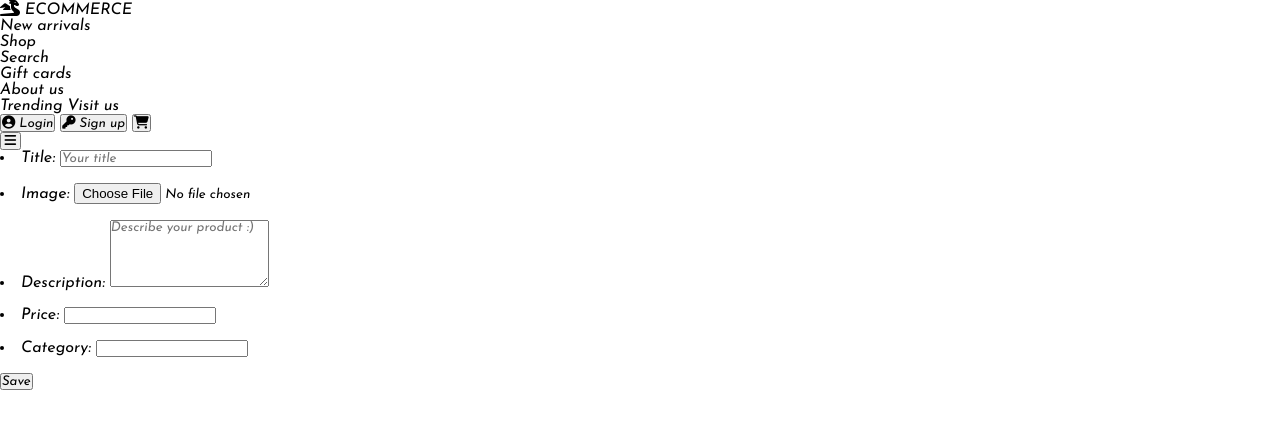
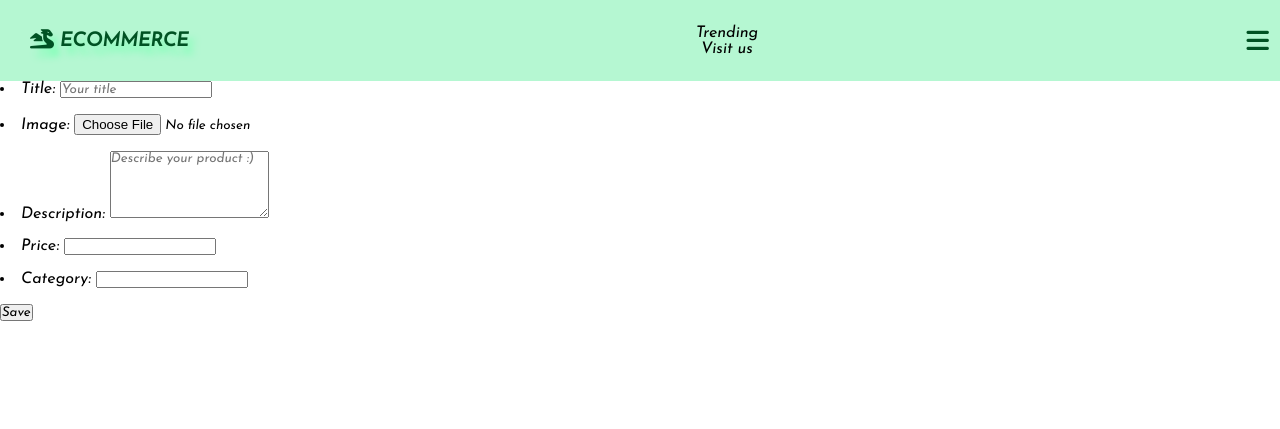
Before and after one commit to Lobo-Brothers/e-commerce_project, a Django app: page /sell/ in a window 1280 px wide. Shown: the top 429 px of the page. Run offline with Django 3.2, Linux system fonts and the light colour scheme; some libraries are stand-ins or nearby versions.

Commit message:
updated navbar, burguer menu now running, added functions at script.js

```diff
--- a/static/navbar/css/style.css
+++ b/static/navbar/css/style.css
@@ -3,6 +3,8 @@
 /***       root       ***/
 :root {
   --primary: #b5f7d2;
+  --shadow: #80ffb7;
+  --secondary: #005223;
   --highlight: #16d066;
   --transition: all 0.5 ease-in-out;
 }
@@ -31,4 +33,118 @@ button {
 }
 
 /***       navbar style       ***/
+.container {
+  width: 100%;
+  margin: 0 auto;
+}
+
+.center {
+  display: -webkit-box;
+  display: -ms-flexbox;
+  display: flex;
+  -webkit-box-pack: center;
+      -ms-flex-pack: center;
+          justify-content: center;
+  -webkit-box-align: center;
+      -ms-flex-align: center;
+          align-items: center;
+}
+
+.header {
+  display: -webkit-box;
+  display: -ms-flexbox;
+  display: flex;
+  -webkit-box-pack: stretch;
+      -ms-flex-pack: stretch;
+          justify-content: stretch;
+}
+
+.navbar {
+  display: -webkit-box;
+  display: -ms-flexbox;
+  display: flex;
+  background: var(--primary);
+  -webkit-box-pack: justify;
+      -ms-flex-pack: justify;
+          justify-content: space-between;
+  -webkit-box-align: center;
+      -ms-flex-align: center;
+          align-items: center;
+  -ms-flex-wrap: wrap;
+      flex-wrap: wrap;
+}
+
+.navbar-logo {
+  padding: 30px;
+  font-size: 1.2rem;
+  font-weight: 800;
+  color: var(--secondary);
+}
+
+.navbar-logo:hover {
+  text-shadow: 6px 8px 7px var(--shadow);
+}
+
+.nav-btns {
+  display: none;
+}
+
+.navbar-nav {
+  margin-top: 7rem !important;
+  width: 90vw;
+  margin: 0 auto;
+}
+
+/***       navbar collapse style       ***/
+.navbar-toggler {
+  z-index: 1000;
+  padding: 0.2rem 0.4rem;
+  font-size: 1.6rem;
+  border: none;
+  background: none;
+  color: var(--secondary);
+  -webkit-transition: var(--transition);
+  transition: var(--transition);
+}
+
+.navbar-collapse {
+  z-index: 999;
+  position: absolute;
+  top: 0;
+  right: 0;
+  background: var(--primary);
+  height: 70%;
+  width: 0;
+  overflow: hidden;
+  -webkit-transition: var(--transition);
+  transition: var(--transition);
+}
+
+.nav-item {
+  margin: 0.7rem 0;
+  padding: 1rem 0;
+  text-align: center;
+}
+
+.nav-link {
+  color: var(--secondary);
+  text-transform: uppercase;
+  font-size: 1.3rem;
+}
+
+.nav-link .span-about {
+  color: #000;
+}
+
+.nav-link:hover {
+  text-shadow: 0 0 4px var(--highlight);
+}
+
+.nav-link .span-about:hover {
+  text-shadow: 6px 8px 7px var(--shadow);
+}
+
+.showNav {
+  width: 100%;
+}
 /*# sourceMappingURL=style.css.map */
--- a/static/navbar/css/style.scss
+++ b/static/navbar/css/style.scss
@@ -5,6 +5,8 @@
 /***       root       ***/
 :root{
     --primary: #b5f7d2;
+    --shadow: #80ffb7;
+    --secondary: #005223;
     --highlight: #16d066;
     --transition: all 0.5 ease-in-out;
 }
@@ -17,10 +19,12 @@
     box-sizing: border-box;
     font-family: 'Josefin Sans', sans-serif;
 }
+
 a {
     color: #000;
     text-decoration: none;
 }
+
 ul li {
     list-style-type: none;
 }
@@ -31,3 +35,97 @@ button {
 }
 
 /***       navbar style       ***/
+.container {
+    width: 100%;
+    margin: 0 auto;
+}
+
+.center{
+    display: flex;
+    justify-content: center;
+    align-items: center;
+}
+
+.header{
+    display: flex;
+    justify-content: stretch;
+}
+
+.navbar{
+    display: flex;
+    background: var(--primary);
+    justify-content: space-between;
+    align-items: center;
+    flex-wrap: wrap;
+}
+
+.navbar-logo{
+    padding: 30px;
+    font-size: 1.2rem;
+    font-weight: 800;
+    color: var(--secondary);
+}
+
+.navbar-logo:hover{
+    text-shadow: 6px 8px 7px var(--shadow);
+}
+
+.nav-btns{
+    display: none;
+}
+
+.navbar-nav {
+    margin-top: 7rem !important;
+    width: 90vw;
+    margin: 0 auto;
+}
+
+/***       navbar collapse style       ***/
+.navbar-toggler {
+    z-index: 1000;
+    padding: 0.2rem 0.4rem;
+    font-size: 1.6rem;
+    border: none;
+    background: none;
+    color: var(--secondary);
+    transition: var(--transition);
+}
+
+.navbar-collapse{
+    z-index: 999;
+    position: absolute;
+    top: 0;
+    right: 0;
+    background: var(--primary);
+    height: 70%;
+    width: 0;
+    overflow: hidden;
+    transition: var(--transition);
+}
+
+.nav-item{
+    margin: 0.7rem 0;
+    padding: 1rem 0;
+    text-align: center;
+}
+
+.nav-link{
+    color: var(--secondary);
+    text-transform: uppercase;
+    font-size: 1.3rem;
+    .span-about{
+        color: #000;
+    }
+}
+
+.nav-link:hover{
+    text-shadow: 0 0 4px var(--highlight);
+}
+
+.nav-link .span-about:hover{
+    text-shadow: 6px 8px 7px var(--shadow);
+}
+
+.showNav {
+    width: 100%;
+  }
--- /dev/null
+++ b/static/navbar/javascript/script.js
@@ -0,0 +1,14 @@
+// navbar toggle
+const toggleBtn = document.getElementById('navbar-toggler');
+const navDiv = document.querySelector('.navbar-collapse');
+
+toggleBtn.addEventListener('click', function(){
+    navDiv.classList.toggle('showNav');
+    if(toggleBtn.firstElementChild.className = "fas fa-bars fa-fw"){
+        toggleBtn.firstElementChild.className = "fas fa-times fa-fw";
+        document.body.style.overflow = "hidden";
+    } else{
+        toggleBtn.firstElementChild.className = "fas fa-bars fa-fw";
+        document.body.style.overflow = "visible";
+    }
+});
```
Also changed, not shown: 1 other file.
